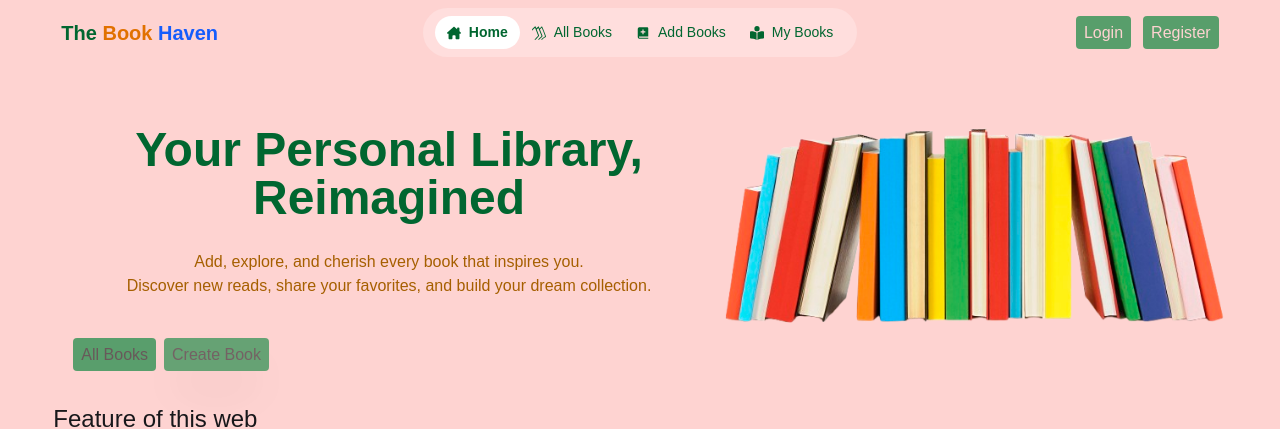
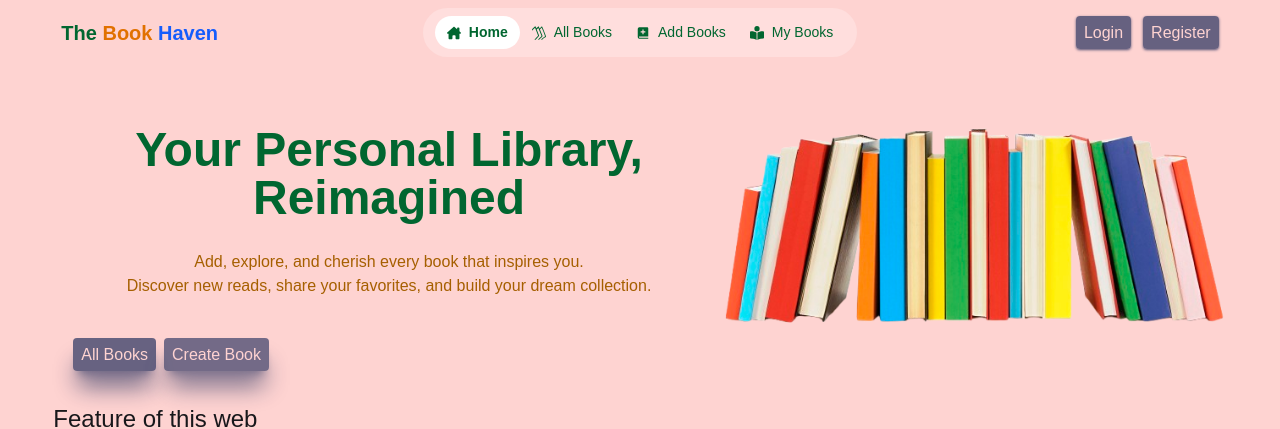
Before and after one commit to jamal-uddin-asif/The-Book-Haven-Client-, a React (Vite) app: page / in a window 1280 px wide. Shown: the top 429 px of the page. Built offline with nearby package versions, Linux system fonts and the light colour scheme; no server answers; a web font is replaced by a local one.

Commit message:
Buttons redesigned

```diff
--- a/src/Components/Navber.jsx
+++ b/src/Components/Navber.jsx
@@ -87,13 +87,13 @@ const Navber = () => {
             <div className="space-x-3">
               {
                 user? <>
-                <button onClick={handleSignOut} className="p-2 rounded-sm  bg-green-700 opacity-65 hover:bg-green-500 text-[#FED3D1] flex items-center space-x-1.5"><span>Logout</span> <TbLogout /></button>
+                <button onClick={handleSignOut} className="p-2 rounded-sm   bg-blue-950 text-[#FED3D1] shadow-sm shadow-blue-950 opacity-65 hover:bg-green-500  flex items-center space-x-1.5"><span>Logout</span> <TbLogout /></button>
                 </>:
                 <>
-              <Link to={"/auth/login"} className="p-2 rounded-sm  bg-green-700 opacity-65 hover:bg-green-500 text-[#FED3D1]">
+              <Link to={"/auth/login"} className="p-2 rounded-sm   bg-blue-950 text-[#FED3D1] shadow-sm shadow-blue-950 opacity-65 hover:bg-green-500 ">
                Login
               </Link>
-              <Link to={"/auth/register"} className="p-2 rounded-sm  bg-green-700 opacity-65 hover:bg-green-500 text-[#FED3D1]">
+              <Link to={"/auth/register"} className="p-2 rounded-sm   bg-blue-950 text-[#FED3D1] shadow-sm shadow-blue-950 opacity-65 hover:bg-green-500 ">
                 Register
               </Link>
 
--- a/src/Pages/Home/Home.jsx
+++ b/src/Pages/Home/Home.jsx
@@ -49,13 +49,13 @@ const Home = () => {
             <div className="absolute bottom-5 left-5 space-x-2 ">
               <Link
                 to={"/all-books"}
-                className=" p-2 rounded-sm  bg-green-700 opacity-65 hover:bg-green-500"
+                className=" p-2 rounded-sm  bg-blue-950 text-[#FED3D1] shadow-xl shadow-blue-950 opacity-65 hover:bg-green-500"
               >
                 All Books
               </Link>
               <Link
                 to={"/add-book"}
-                className=" p-2 rounded-sm bg-green-700 hover:bg-green-500 opacity-60 shadow-2xl"
+                className=" p-2 rounded-sm  bg-blue-950 text-[#FED3D1] shadow-xl shadow-blue-950 hover:bg-green-500 opacity-60 shadow-xl"
               >
                 Create Book
               </Link>
```
